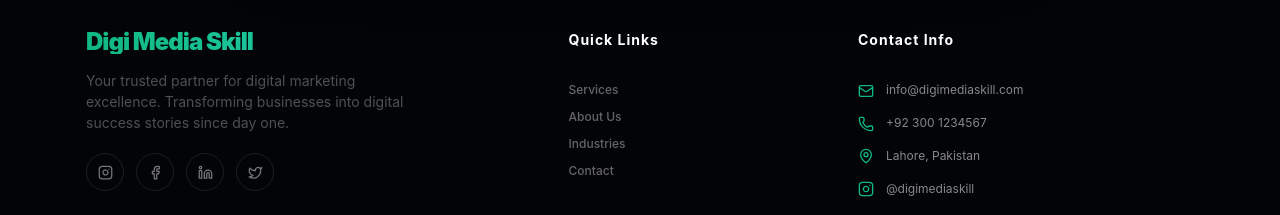
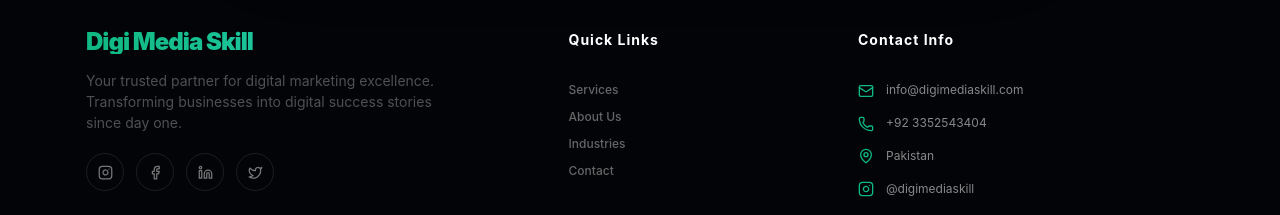
Before and after one commit to wasif296/Digi-media-skill, a React (Vite) app: page / in a window 1280 px wide. Shown: the part 9127-9342 px from the top of the page. Built offline with nearby package versions, Linux system fonts and the light colour scheme; no server answers.

Commit message:
footer setup

```diff
--- a/src/components/WhatsAppButton.tsx
+++ b/src/components/WhatsAppButton.tsx
@@ -5,7 +5,7 @@ import { motion } from 'framer-motion';
 const WhatsAppButton = () => (
   <Affix position={{ bottom: 30, right: 30 }}>
     <motion.div animate={{ y: [0, -10, 0] }} transition={{ duration: 2, repeat: Infinity }}>
-      <ActionIcon size={60} radius="xl" style={{ background: 'linear-gradient(135deg, #25D366, #128C7E)', border: 'none' }} onClick={() => window.open('https://wa.me/923095804689')}>
+      <ActionIcon size={60} radius="xl" style={{ background: 'linear-gradient(135deg, #25D366, #128C7E)', border: 'none' }} onClick={() => window.open('https://wa.me/923352543404')}>
         <MessageCircle size={30} fill="white" color="white" />
       </ActionIcon>
     </motion.div>
--- a/src/sections/ContactForm.tsx
+++ b/src/sections/ContactForm.tsx
@@ -97,7 +97,7 @@ const ContactForm = () => {
 
         {/* --- FORM BOX --- */}
         <Paper p={{ base: 30, md: 60 }} radius="32px" style={{ background: 'rgba(10, 10, 10, 0.7)', border: '1px solid rgba(255,255,255,0.06)', boxShadow: '0 40px 100px rgba(0,0,0,0.6)', backdropFilter: 'blur(20px)' }}>
-          <form onSubmit={handleSendEmail}>
+          <form>
             <AnimatePresence mode="wait">
 
               {step === 1 && (
@@ -153,7 +153,7 @@ const ContactForm = () => {
                     <Textarea placeholder="Describe your project here..." minRows={6} styles={inputStyles} value={formData.message} onChange={(e) => setFormData({...formData, message: e.target.value})} />
                     <Group justify="space-between" mt="xl">
                       <Button variant="subtle" color="gray" leftSection={<ArrowLeft size={18}/>} onClick={() => setStep(2)}>Back</Button>
-                      <Button loading={loading} size="lg" radius="xl" color="emerald" type="submit" style={{ background: '#10B981', padding: '0 40px' }}>Submit Inquiry</Button>
+                      <Button onSubmit={handleSendEmail} loading={loading} size="lg" radius="xl" color="emerald" type="submit" style={{ background: '#10B981', padding: '0 40px' }}>Submit Inquiry</Button>
                     </Group>
                   </Stack>
                 </motion.div>
--- a/src/sections/Footer.tsx
+++ b/src/sections/Footer.tsx
@@ -21,7 +21,7 @@ const Footer = () => {
                 }}>
                   Digi Media Skill
                 </Text>
-                <Text mt="md" c="dimmed" size="sm" style={{ maxWidth: '320px', lineHeight: 1.5, opacity: 0.6 }}>
+                <Text mt="md" c="dimmed" size="sm" style={{ maxWidth: '350px', lineHeight: 1.5, opacity: 0.6 }}>
                   Your trusted partner for digital marketing excellence.
                   Transforming businesses into digital success stories since day one.
                 </Text>
@@ -29,8 +29,8 @@ const Footer = () => {
 
               <Group gap="sm">
                 {[
-                  { icon: Instagram, link: '#' },
-                  { icon: Facebook, link: '#' },
+                  { icon: Instagram, link: 'https://www.instagram.com/digimediaskill/' },
+                  { icon: Facebook, link: 'https://www.facebook.com/profile.php?id=61555963475713' },
                   { icon: Linkedin, link: '#' },
                   { icon: Twitter, link: '#' }
                 ].map((social, index) => (
@@ -39,12 +39,18 @@ const Footer = () => {
                     size={38}
                     radius="xl"
                     variant="outline"
+                    // --- LINKS LOGIC ---
+                    component={motion.a}
+                    href={social.link}
+                    target="_blank"
+                    rel="noopener noreferrer"
+                    // ------------------
                     style={{
                       borderColor: 'rgba(255,255,255,0.1)',
                       background: 'transparent',
-                      color: '#777'
+                      color: '#777',
+                      cursor: 'pointer'
                     }}
-                    component={motion.button}
                     whileHover={{ scale: 1.1, borderColor: '#10B981', color: '#10B981' }}
                   >
                     <social.icon size={15} />
@@ -88,11 +94,11 @@ const Footer = () => {
                 </Group>
                 <Group gap="sm" wrap="nowrap">
                   <Phone size={16} color="#10B981" />
-                  <Text size="xs" style={{ color: '#888' }}>+92 300 1234567</Text>
+                  <Text size="xs" style={{ color: '#888' }}>+92 3352543404</Text>
                 </Group>
                 <Group gap="sm" wrap="nowrap">
                   <MapPin size={16} color="#10B981" />
-                  <Text size="xs" style={{ color: '#888' }}>Lahore, Pakistan</Text>
+                  <Text size="xs" style={{ color: '#888' }}>Pakistan</Text>
                 </Group>
                 <Group gap="sm" wrap="nowrap">
                   <Instagram size={16} color="#10B981" />
```
